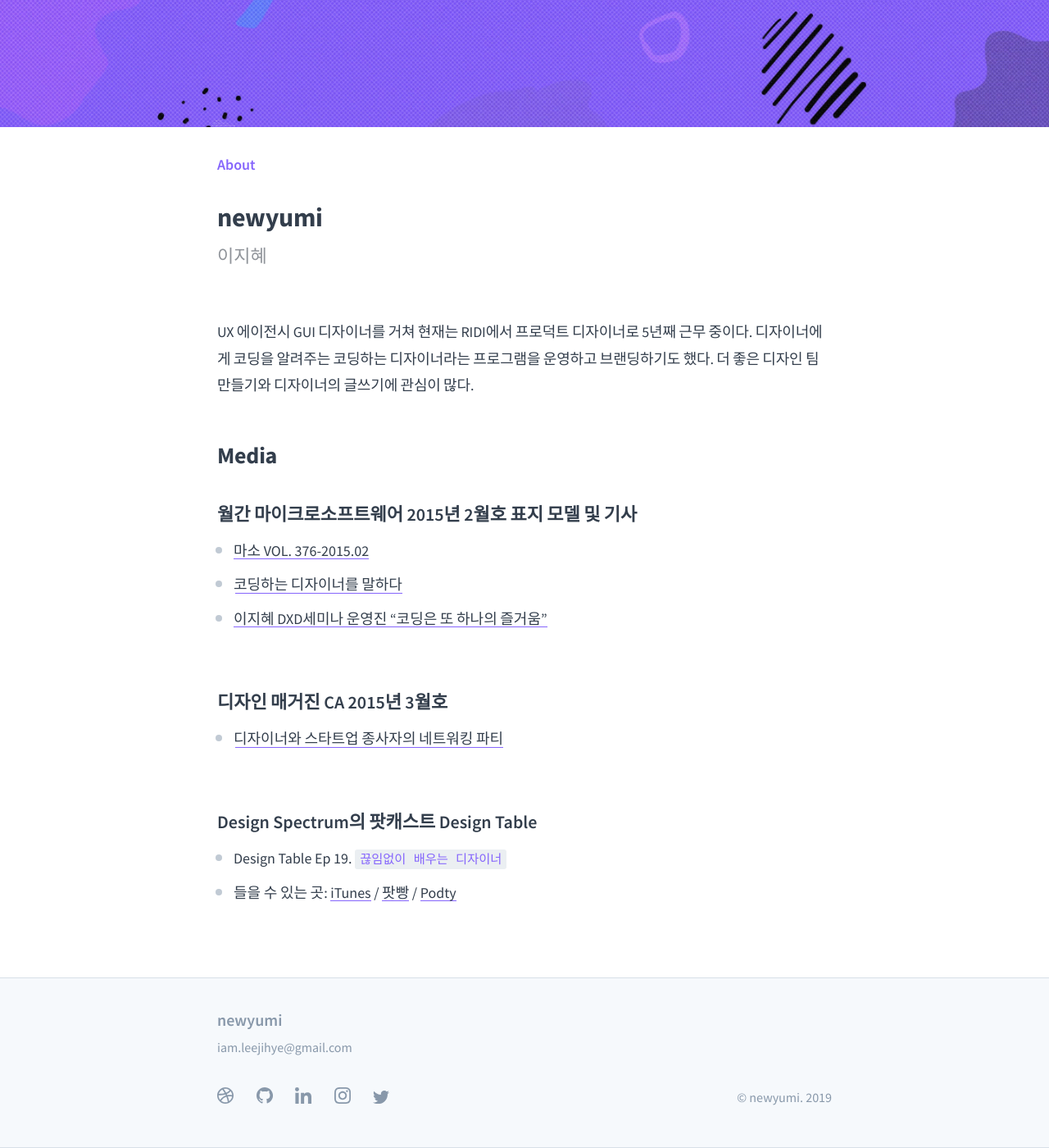
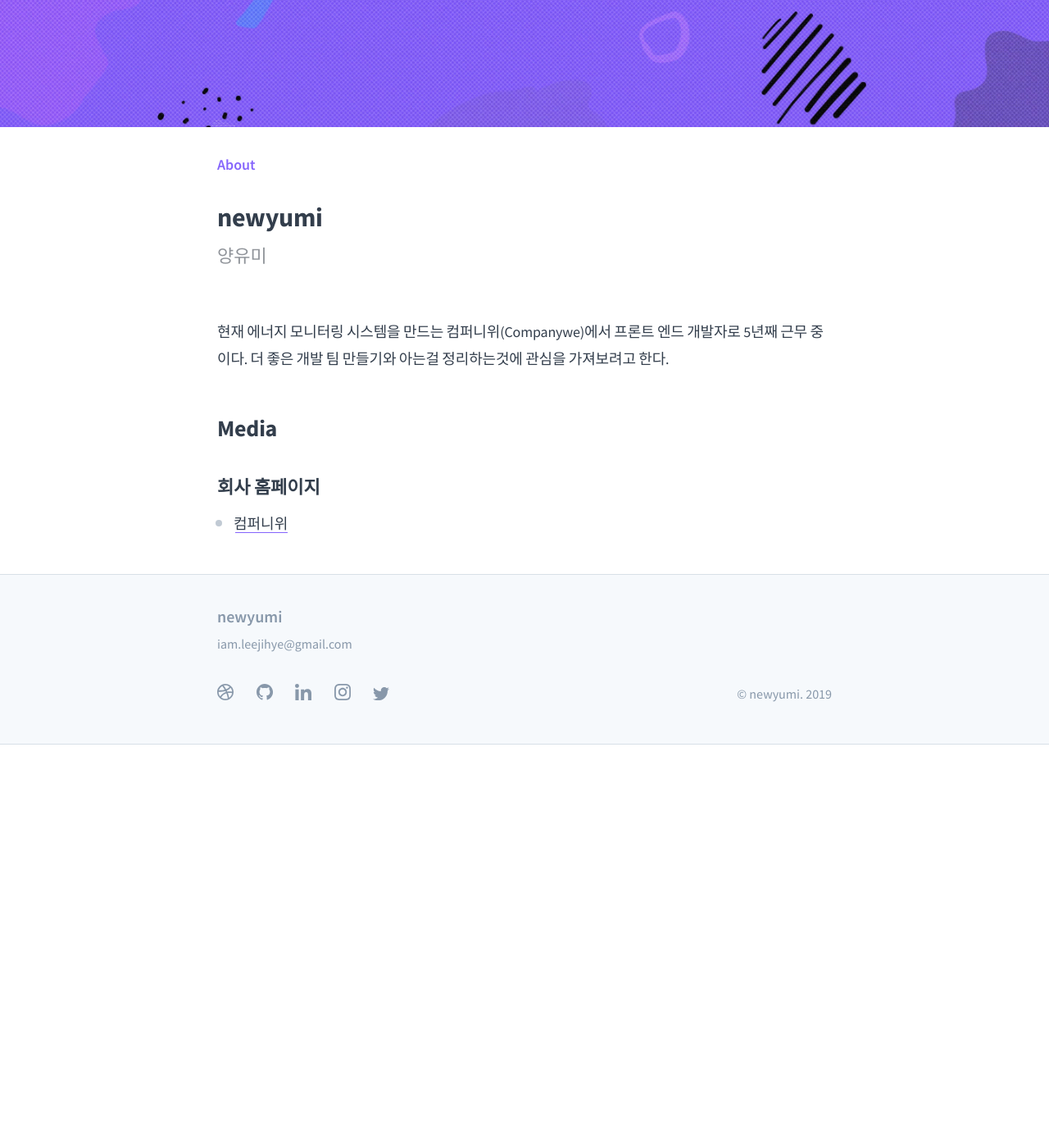
Before and after one commit to newyumi/newyumi.github.io, a Jekyll site: the page built from about.md, in a window 1280 px wide and 1400 px high, scrolled down 290 px. Shown: the whole window at 82% size. Built offline with Jekyll 4.4.1, drawn with Linux system fonts in a browser that asks for light colours; after the commit the page ends 1198 px from its top, so only the background shows below that.

Commit message:
EDITED contents

```diff
--- a/about.md
+++ b/about.md
@@ -1,35 +1,20 @@
 ---
 layout: post
 title: "newyumi"
-subtitle: "이지혜"
+subtitle: "양유미"
 type: "About"
-author: "Jihye Lee"
+author: "Yumi Yang"
 permalink: /about/
 post-header: true
 header-img: img/about.jpg
 ---
 
-UX 에이전시 GUI 디자이너를 거쳐 현재는 RIDI에서 프로덕트 디자이너로 5년째 근무 중이다. 디자이너에게 코딩을 알려주는 코딩하는 디자이너라는 프로그램을 운영하고 브랜딩하기도 했다. 더 좋은 디자인 팀 만들기와 디자이너의 글쓰기에 관심이 많다.
+현재 에너지 모니터링 시스템을 만드는 컴퍼니위(Companywe)에서 프론트 엔드 개발자로 5년째 근무 중이다.
+더 좋은 개발 팀 만들기와 아는걸 정리하는것에 관심을 가져보려고 한다.
 
 # Media
 
-### 월간 마이크로소프트웨어 2015년 2월호 표지 모델 및 기사
+### 회사 홈페이지
 
-- [마소 VOL. 376-2015.02](https://www.imaso.co.kr/archives/458)
-- [코딩하는 디자이너를 말하다](http://14.49.34.137/?p=3216)
-- [이지혜 DXD세미나 운영진 “코딩은 또 하나의 즐거움”](http://14.49.34.137/?p=3207)
-
+- [컴퍼니위](https://www.companywe.co.kr/en/)
 <br />
-
-### 디자인 매거진 CA 2015년 3월호
-
-- [디자이너와 스타트업 종사자의 네트워킹 파티](http://cakorea.com/archives/2779)
-
-<br />
-
-### Design Spectrum의 팟캐스트 Design Table
-
-- Design Table Ep 19. `끊임없이 배우는 디자이너`
-- 들을 수 있는 곳: [iTunes](http://itun.es/kr/i6TOib.c) / [팟빵](http://www.podbbang.com/ch/13590) / [Podty](https://www.podty.me/cast/174282)
-
-<br />
```
Also changed, not shown: index.md (+6 -6 lines).
